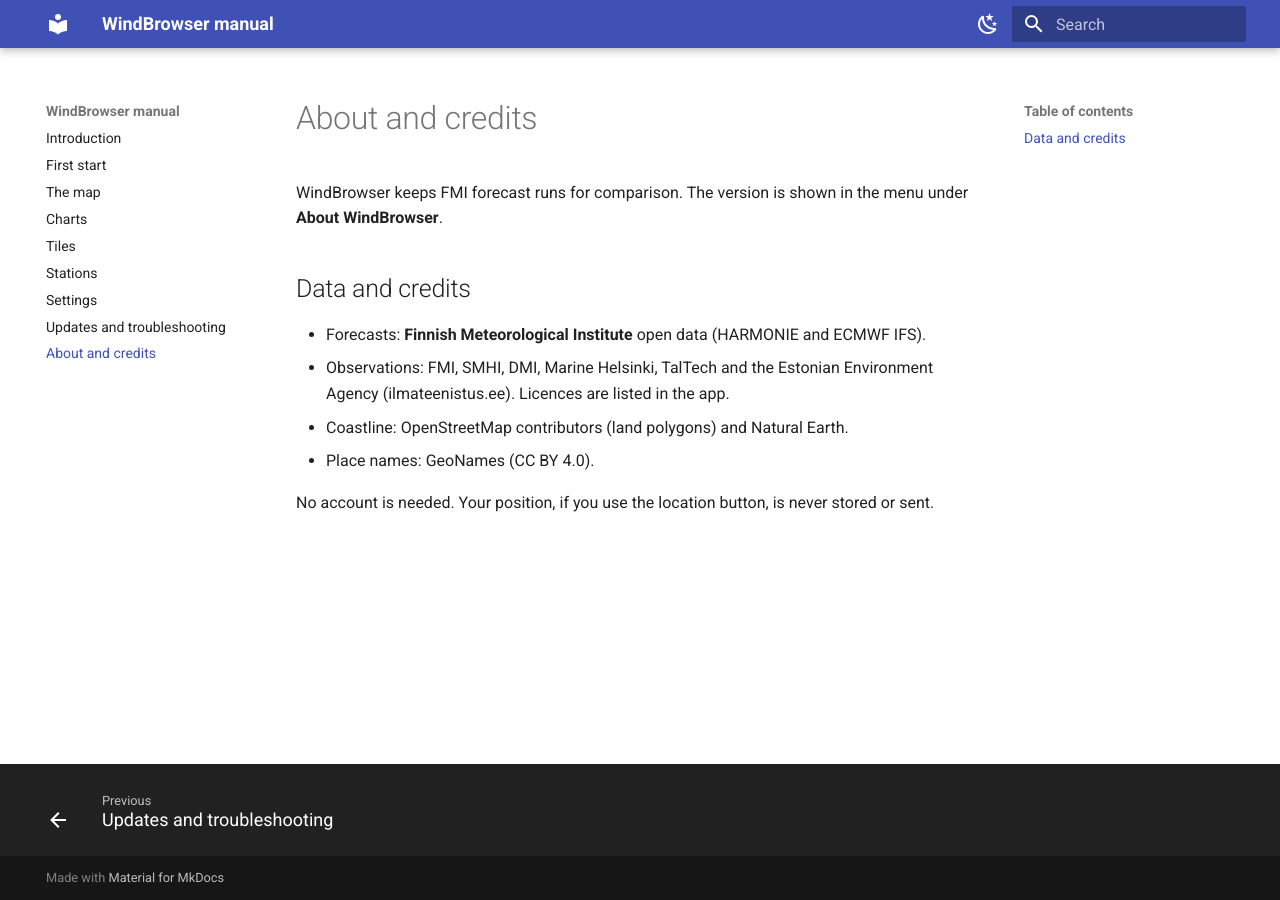
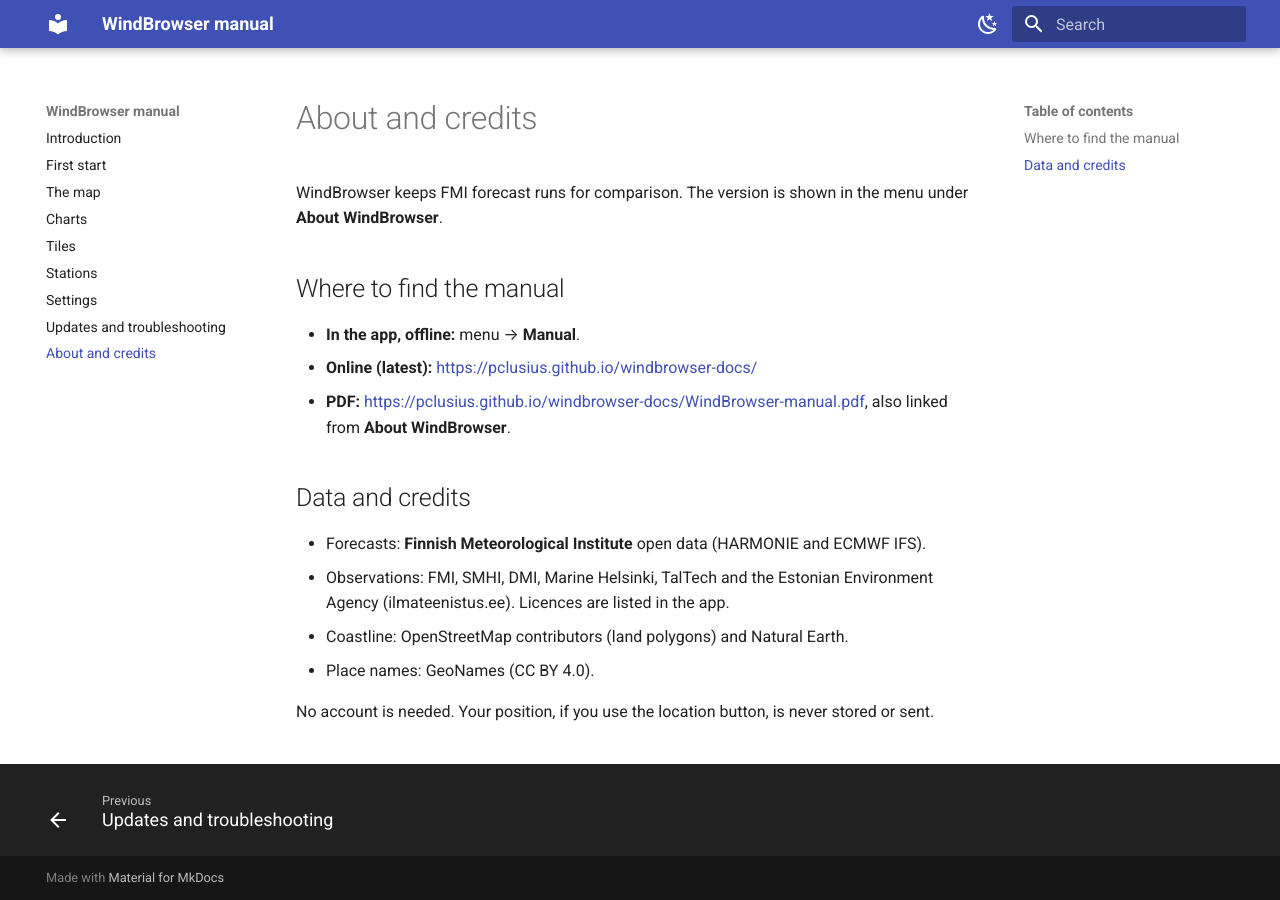
Before and after one commit to pclusius/windbrowser-docs, an MkDocs documentation site: the page built from docs/about.md, in a window 1280 px wide. Built offline with MkDocs 1.6.1 and Material for MkDocs 9.7.7, drawn with Linux system fonts in a browser that asks for light colours.

Commit message:
Manual: Manual menu item, links, version 0.9.61-b
Co-Authored-By: Claude Sonnet 5.5 <noreply@anthropic.com>

```diff
--- a/docs/about.md
+++ b/docs/about.md
@@ -1,6 +1,12 @@
 # About and credits
 
 WindBrowser keeps FMI forecast runs for comparison. The version is shown in the menu under **About WindBrowser**.
+
+## Where to find the manual
+
+- **In the app, offline:** menu → **Manual**.
+- **Online (latest):** <https://pclusius.github.io/windbrowser-docs/>
+- **PDF:** <https://pclusius.github.io/windbrowser-docs/WindBrowser-manual.pdf>, also linked from **About WindBrowser**.
 
 ## Data and credits
 
```
Also changed, not shown: docs/index.md (+1 -1 lines), docs/settings.md (+2 -1 lines).
